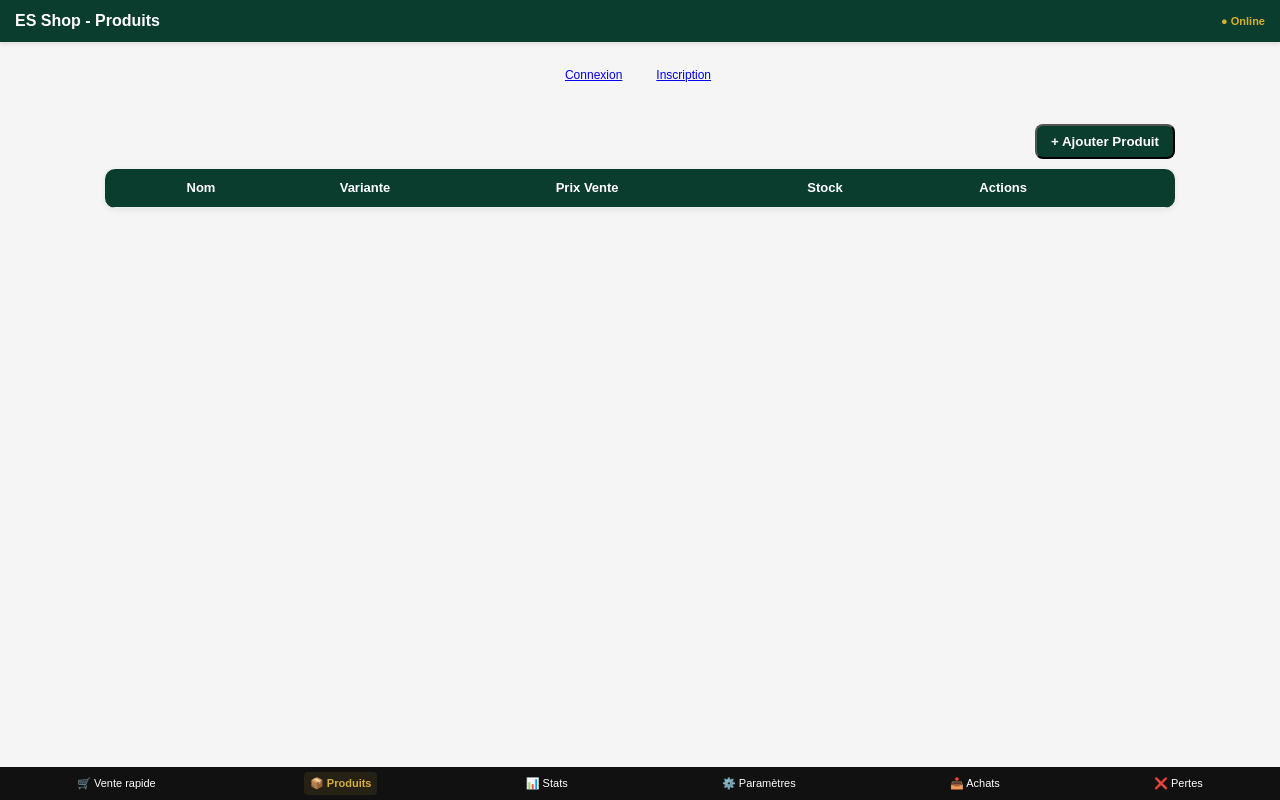
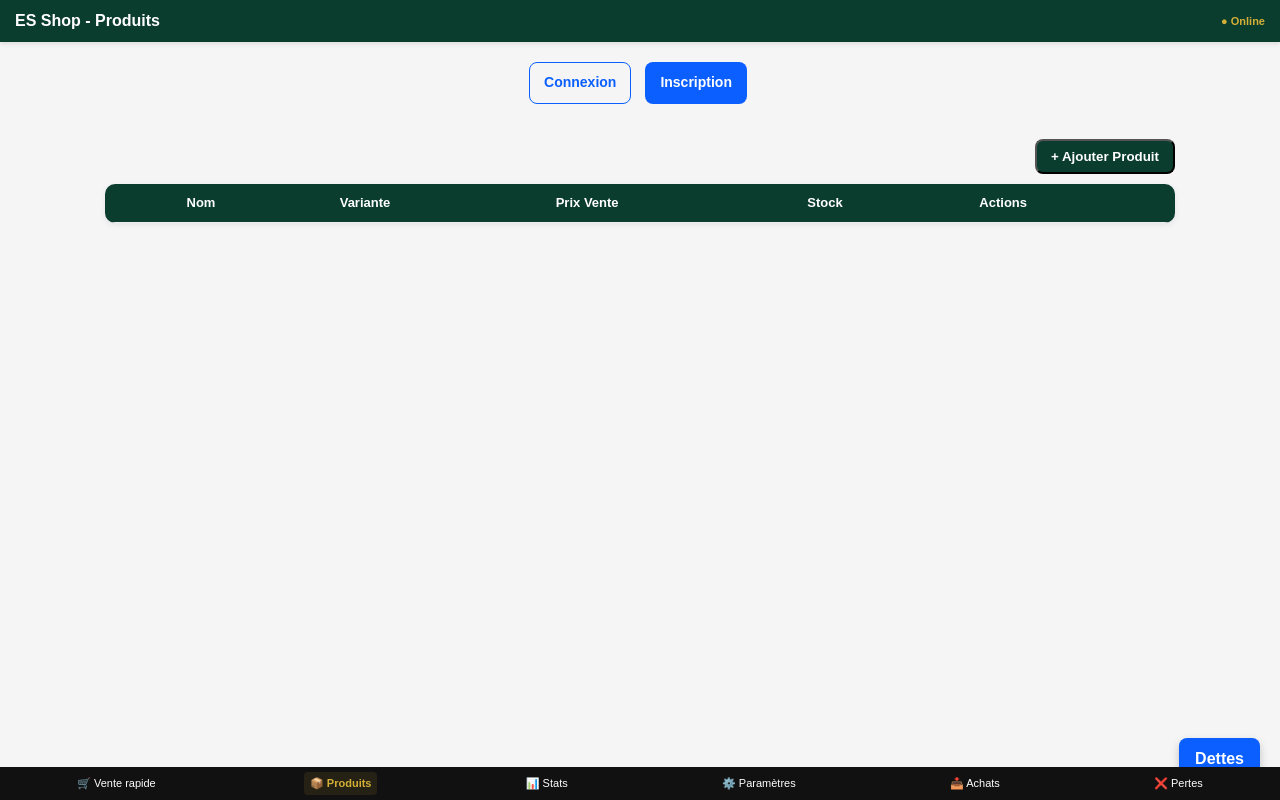
Before and after one commit to es-shop-hub/es-shop, a plain HTML site: page products.html in a window 1280 px wide. Drawn offline with Linux system fonts and the light colour scheme; no server answers.

Commit message:
Update products.html

```diff
--- a/products.html
+++ b/products.html
@@ -156,6 +156,59 @@ nav div.active {
   justify-content: center;
   margin: 20px 0;
 }
+  .debts-btn{
+  position: fixed;
+  bottom: 20px;
+  right: 20px;
+  background: #0B5FFF;
+  color: #fff;
+  padding: 10px 16px;
+  border-radius: 8px;
+  text-decoration: none;
+  font-weight: bold;
+  box-shadow: 0 4px 10px rgba(0,0,0,0.2);
+}
+
+.debts-btn:hover{
+  background: #0847c2;
+  }
+  .auth-links{
+  display: flex;
+  gap: 10px;
+  align-items: center;
+}
+
+.auth-links .btn{
+  padding: 10px 14px;
+  border-radius: 8px;
+  text-decoration: none;
+  font-weight: 600;
+  font-size: 14px;
+  transition: 0.2s ease;
+  border: 1px solid transparent;
+}
+
+/* Bouton connexion */
+.auth-links .btn:first-child{
+  background: transparent;
+  color: #0B5FFF;
+  border-color: #0B5FFF;
+}
+
+.auth-links .btn:first-child:hover{
+  background: #0B5FFF;
+  color: white;
+}
+
+/* Bouton inscription */
+.auth-links .btn:last-child{
+  background: #0B5FFF;
+  color: white;
+}
+
+.auth-links .btn:last-child:hover{
+  background: #0847c2;
+  }
 </style>
 </head>
 
@@ -165,7 +218,7 @@ nav div.active {
   <h3>ES Shop - Produits</h3>
   <div class="status">● Online</div>
 </header>
-
+<a href="debts.html" class="debts-btn">Dettes</a>
 <div class="auth-links">
   <a href="login.html" class="btn">Connexion</a>
   <a href="signup.html" class="btn">Inscription</a>
```
